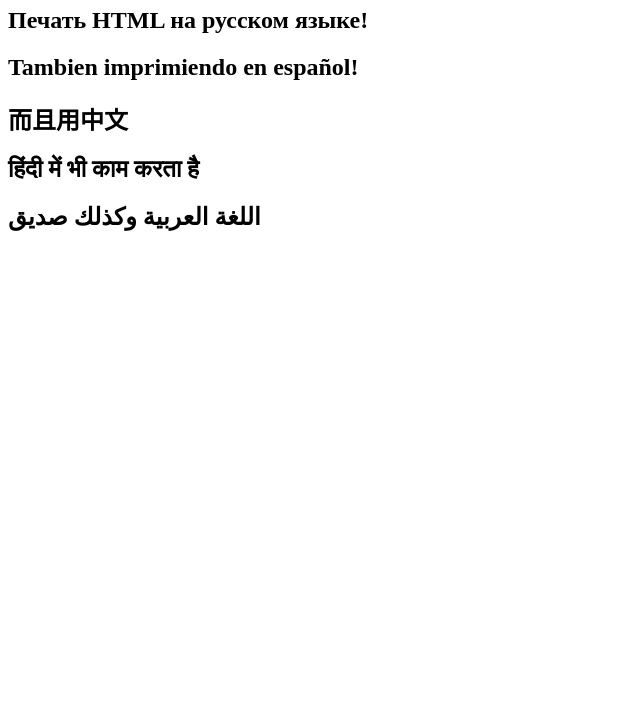
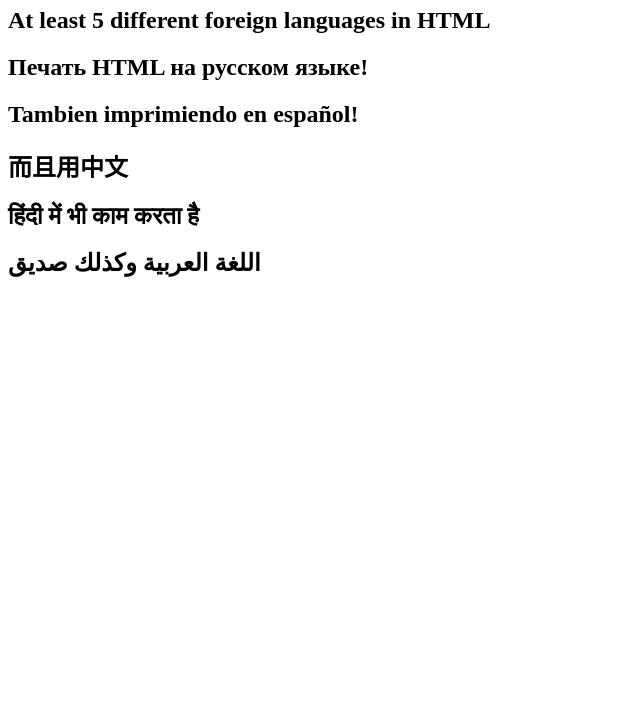
Before and after one commit to Ali-Ahmed-Khan/The-Hacking-School-Assessments, a plain HTML site: page level2-b.html in a window 1280 px wide. Shown: the part 73-800 px from the top of the page, without its empty margins (0-640 px from the left). Drawn offline with Linux system fonts and the light colour scheme.

Commit message:
Update level2-b.html

```diff
--- a/level2-b.html
+++ b/level2-b.html
@@ -8,6 +8,7 @@
 </head>
 <body>
     <h1>Level 2 - B</h1>
+    <h2>At least 5 different foreign languages in HTML</h2>
 
     <h2>Печать HTML на русском языке!</h2>
     <h2>Tambien imprimiendo en español!</h2>
```
